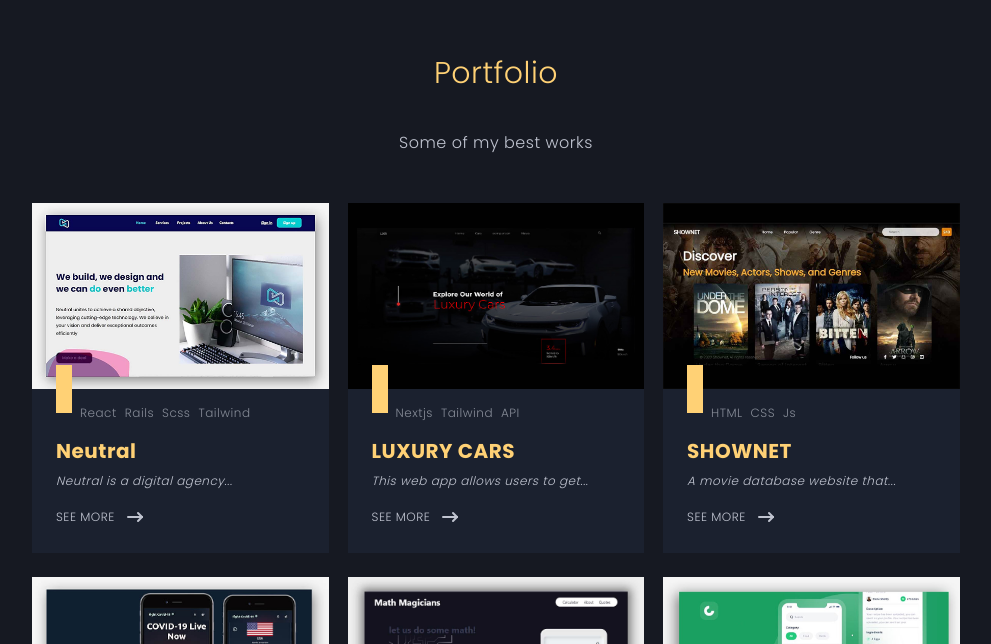
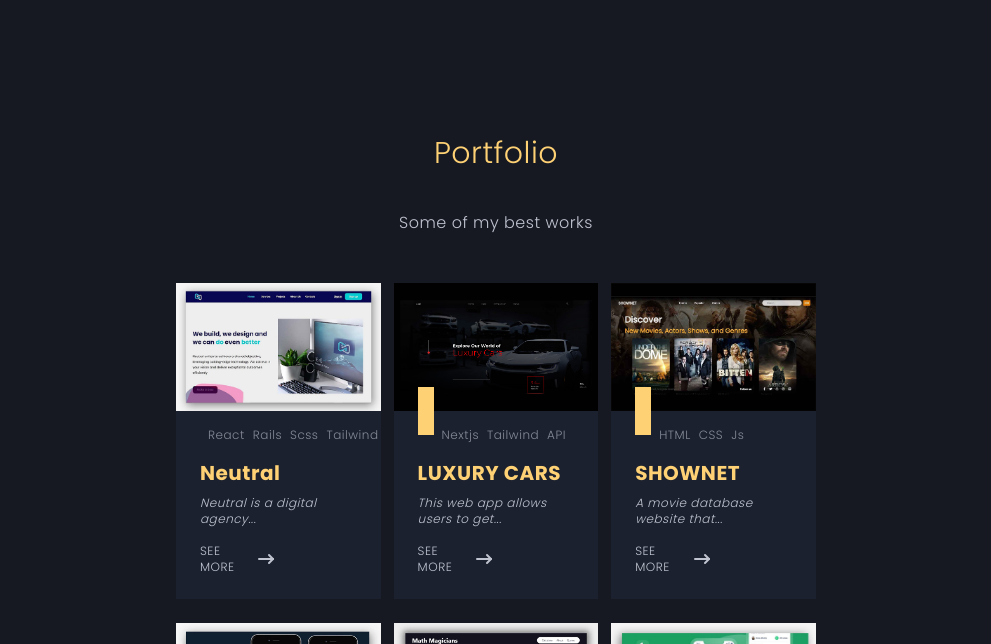
Before and after one commit to joel-kalema/me_with-nextjs, a Next.js app: page / in a window 1280 px wide. Shown: the part 3436-4080 px from the top of the page, without its empty margins (144-1135 px from the left). Built offline with nearby package versions, Linux system fonts and the light colour scheme.

Commit message:
update style

```diff
--- a/components/portfolio.js
+++ b/components/portfolio.js
@@ -20,7 +20,7 @@ export default function Portfolio (){
     }, []);
 
     return(
-        <div className="bg-[#161922] py-20 px-10 md:px-20 lg:px-44" id="portfolio" data-aos="fade-up" data-aos-duration="1000">
+        <div className="bg-[#161922] py-20 px-10 md:px-20 xl:px-80 xl:pb-60 xl:pt-40 lg:px-44" id="portfolio" data-aos="fade-up" data-aos-duration="1000">
             <h1 className='text-3xl text-[#ffd175] text-center mb-10'>Portfolio</h1>
             <h2 className="text-center mb-6">Some of my best works</h2>
             <div className="flex flex-wrap justify-between" data-aos="fade-up" data-aos-duration="1000">
```
